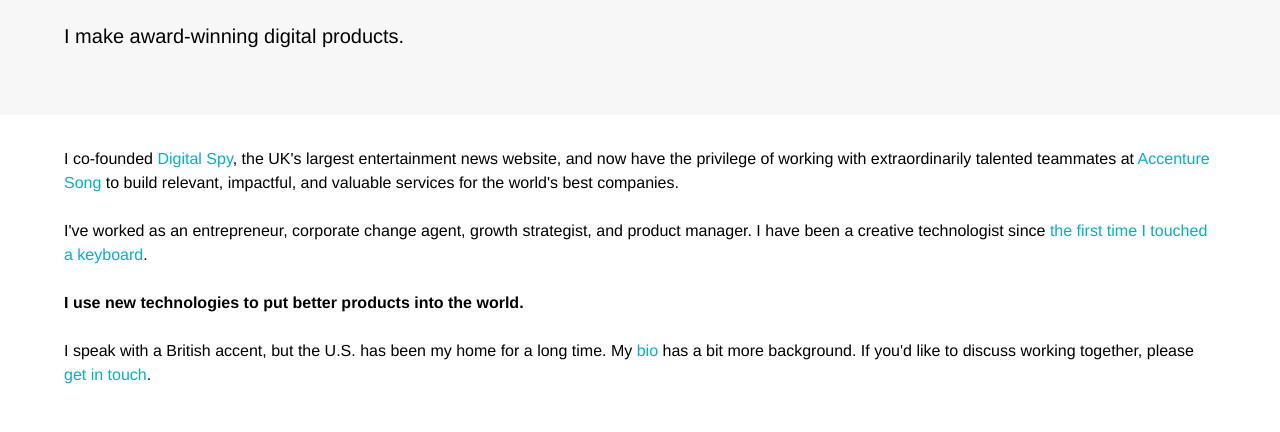
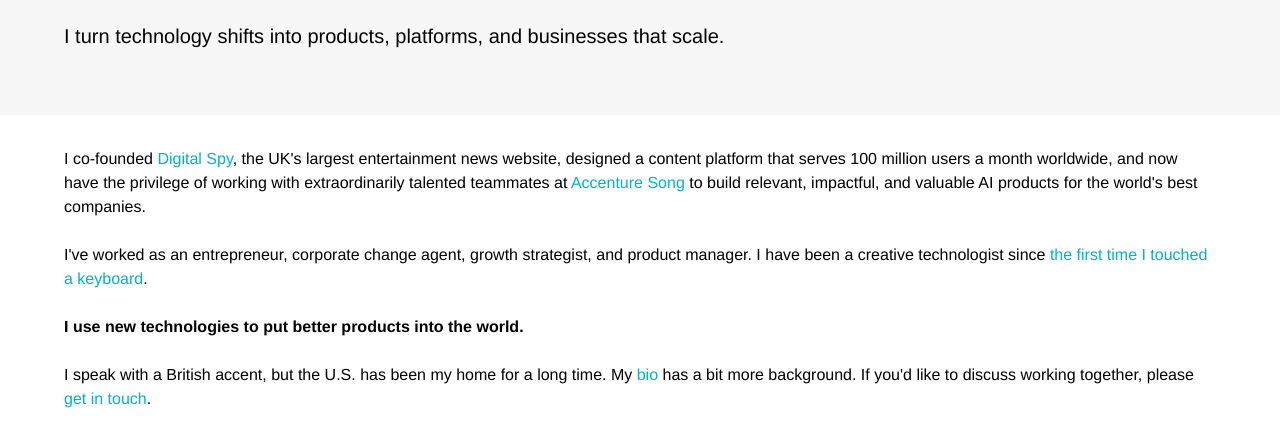
Before and after one commit to jamesdushane/jamesdushane.github.io, a website: page index.html in a window 1280 px wide. Shown: the part 171-603 px from the top of the page. Drawn offline with Linux system fonts and the light colour scheme.

Commit message:
Update homepage

```diff
--- a/index.html
+++ b/index.html
@@ -26,13 +26,13 @@
     <section class="hero">
       <div class="container">
         <h2>Hi, I'm James.</h2>
-        <p class="lead">I make award-winning digital products.</p>
+        <p class="lead">I turn technology shifts into products, platforms, and businesses that scale.</p>
       </div>
     </section>
 
     <section class="content">
       <div class="container">
-        <p>I co-founded <a href="https://digitalspy.com/">Digital Spy</a>, the UK's largest entertainment news website, and now have the privilege of working with extraordinarily talented teammates at <a href="https://www.accenture.com/us-en/about/accenture-song-index">Accenture Song</a> to build relevant, impactful, and valuable services for the world's best companies.</p>
+        <p>I co-founded <a href="https://digitalspy.com/">Digital Spy</a>, the UK's largest entertainment news website, designed a content platform that serves 100 million users a month worldwide, and now have the privilege of working with extraordinarily talented teammates at <a href="https://www.accenture.com/us-en/about/accenture-song-index">Accenture Song</a> to build relevant, impactful, and valuable AI products for the world's best companies.</p>
         <p>I've worked as an entrepreneur, corporate change agent, growth strategist, and product manager. I have been a creative technologist since <a href="https://www.theguardian.com/media-network/video/2014/mar/21/changing-media-summit-2014-digital-spy-case-study">the first time I touched a keyboard</a>.</p>
         <p><strong>I use new technologies to put better products into the world.</strong></p>
         <p>I speak with a British accent, but the U.S. has been my home for a long time. My <a href="bio.html">bio</a> has a bit more background. If you'd like to discuss working together, please <a href="contact.html">get in touch</a>.</p>
```
